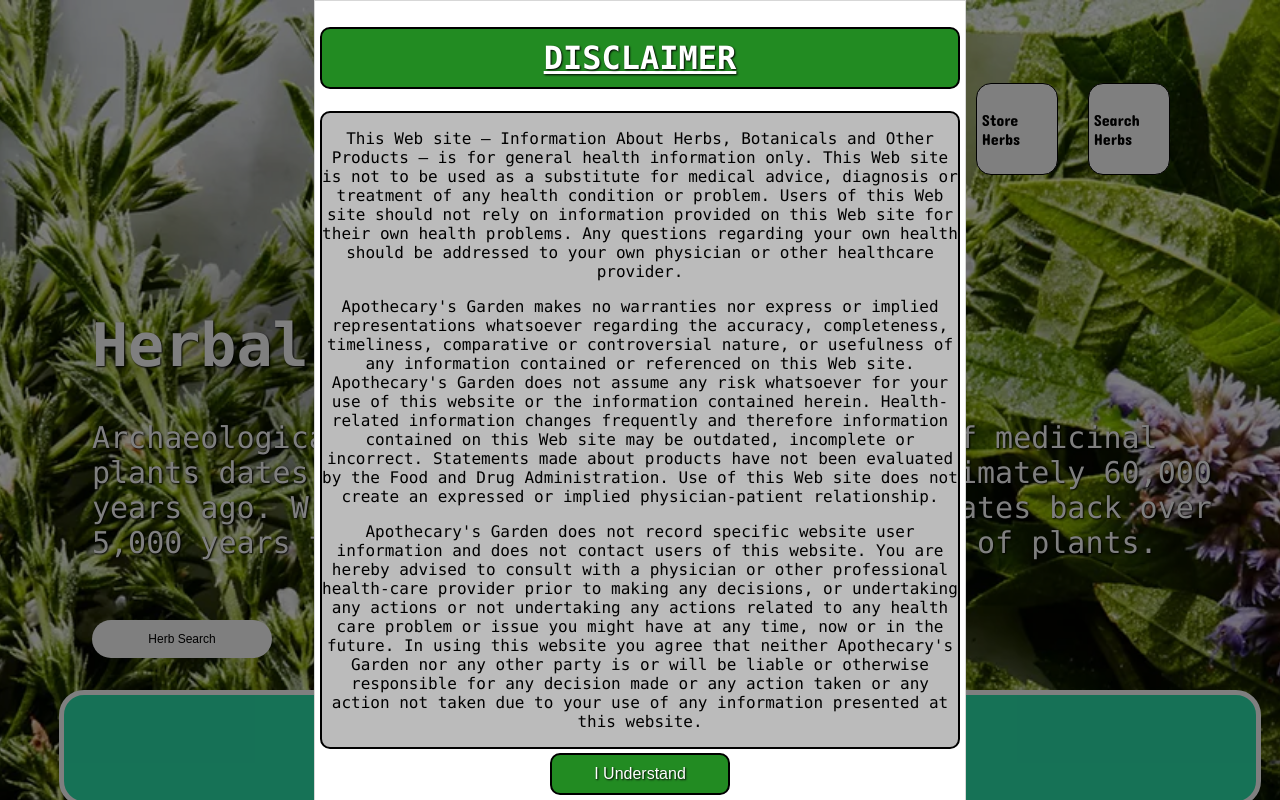
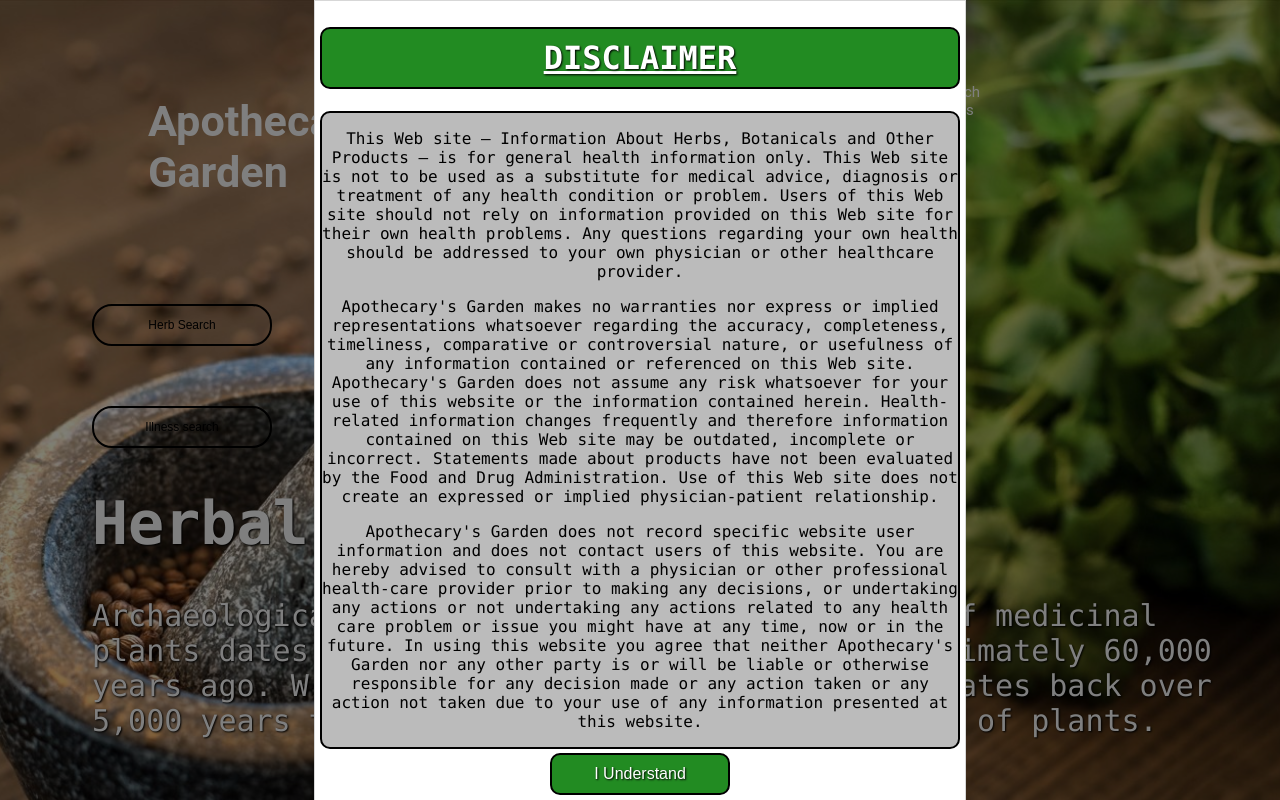
Before and after one commit to 2022-October-Java-PT/Apothecary-Garden, a React (Create React App) app in the folder herbs/src/main/resources/static/js/apothecary-garden/: page / in a window 1280 px wide. Shown: the top 800 px of the page. Built offline with nearby package versions, Linux system fonts and the light colour scheme; a web font is replaced by a local one.

Commit message:
front page update

```diff
--- a/herbs/src/main/resources/static/js/apothecary-garden/src/components/footer/style.module.scss
+++ b/herbs/src/main/resources/static/js/apothecary-garden/src/components/footer/style.module.scss
@@ -3,15 +3,16 @@
 .footer {
    padding: 20px;
    display: flex;
-   justify-content: center;
+   justify-content: left;
    margin: 0 auto;
    width: 90%;
-   background-color: #2ce4ad;
-   border: 5px solid white;
+   // background-color: #2ce4ad;
+   // border: 5px solid white;
    border-radius: 25px;
+   color: aliceblue;
 
    & h3 {
-      font-family: 'roman', cursive;
+      font-family: 'roboto', sans-serif;
       font-size: 1.3rem;
    }
 }
--- a/herbs/src/main/resources/static/js/apothecary-garden/src/components/header/index.js
+++ b/herbs/src/main/resources/static/js/apothecary-garden/src/components/header/index.js
@@ -15,6 +15,7 @@
             <NavLink to='/storeHerbs'>Store Herbs</NavLink>
             <NavLink to='/searchHerbs'>Search Herbs</NavLink>
         </ul>
+
     </div>
 );
 
--- a/herbs/src/main/resources/static/js/apothecary-garden/src/components/header/style.module.scss
+++ b/herbs/src/main/resources/static/js/apothecary-garden/src/components/header/style.module.scss
@@ -12,8 +12,11 @@
 
   ;
   & h1 {
-    font-family: 'Roman', cursive;
+    // font-family: 'Roman', cursive;
+    font-family: 'Roboto', sans-serif;
     font-size: 2.7rem;
+    color: #fff;
+    margin-left: -30%;
 
   }
 
@@ -21,31 +24,39 @@
 
 .navList {
   display: flex;
-  // flex-direction: column;
+
 
 
   & a {
-    align-items: center;
-    border: 1px solid black;
 
-    display: flex;
-    justify-content: center;
-    list-style-type: none;
-    margin: 0 15px;
-    min-width: 70px;
-    height: 80px;
-    padding: 5px;
+    list-style: none;
+    display: inline-block;
+    margin-left: 60px;
     text-decoration: none;
-    background-color: white;
-    color: black;
-    font-family: 'Concert One', cursive;
-    font-size: 1rem;
-    border-radius: 15px;
+    color: #fff;
+    font-size: 15px;
+    font-family: 'Roboto', sans-serif;
+    // align-items: center;
+    // border: 1px solid black;
+
+    // display: flex;
+    // justify-content: center;
+    // list-style-type: none;
+    // margin: 0 15px;
+    // min-width: 70px;
+    // height: 80px;
+    // padding: 5px;
+    // text-decoration: none;
+    // background-color: white;
+    // color: black;
+    // font-family: 'Concert One', cursive;
+    // font-size: 1rem;
+    // border-radius: 15px;
 
   }
 
   & a:hover {
-    background-color: #c02dfa;
+    background-color: #89dba2;
     color: white;
     transition: .5s;
 
--- a/herbs/src/main/resources/static/js/apothecary-garden/src/pages/home/index.js
+++ b/herbs/src/main/resources/static/js/apothecary-garden/src/pages/home/index.js
@@ -10,11 +10,17 @@
         <div className={style.homeContent}>
 
         <div class="col">
+
+        <button type="button">Herb Search</button>
+            <p></p>
+            <button type="button">Illness search</button>
+
             <h1>Herbal Medicine History</h1>
             <p>
             Archaeological evidence indicates that the use of medicinal plants dates back to the Paleolithic age, approximately 60,000 years ago. Written evidence of herbal remedies dates back over 5,000 years to the Sumerians, who compiled lists of plants.
             </p>
-            <button type="button">Herb Search</button>
+
+
 
         </div>
             {/* <center>
--- a/herbs/src/main/resources/static/js/apothecary-garden/src/pages/home/style.module.scss
+++ b/herbs/src/main/resources/static/js/apothecary-garden/src/pages/home/style.module.scss
@@ -1,6 +1,6 @@
 
 body {
-    background-image: url('../../assests/images/Herbs.webp');
+    background-image: url('../../assests/images/Morter-background.jpg');
     width: 100%;
     height: 100vh;
     background-position: center;
@@ -13,6 +13,7 @@
         margin-bottom: 10px;
         text-decoration: underline;
     }
+
 
 
 
@@ -35,11 +36,14 @@
     color: #000;
     font-size: 12px;
     padding: 12px 0;
-    background: #fff;
-    border: 0;
+    border: none;
     border-radius: 20px;
+    background: rgba(255, 255, 255,0);
+    border:solid 2px black;
     outline: none;
     margin-top: 30px;
+    // float: right;
+
 }
 
 .disclaimer_button{
--- a/herbs/src/main/resources/static/js/apothecary-garden/src/pages/storeHerbs/style.module.scss
+++ b/herbs/src/main/resources/static/js/apothecary-garden/src/pages/storeHerbs/style.module.scss
@@ -17,7 +17,7 @@
         align-items: center;
         background-color: #2bc7a5;
         border-radius: 25px;
-        position: sticky;
+        // position: sticky;
         top: 0;
 
     }
```
Also changed, not shown: herbs/src/main/resources/static/js/apothecary-garden/src/assests/images/data-warehouse.png (added).
